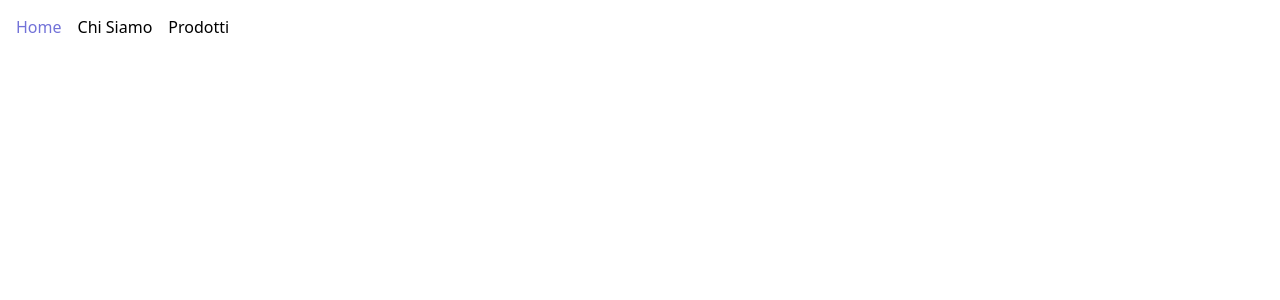
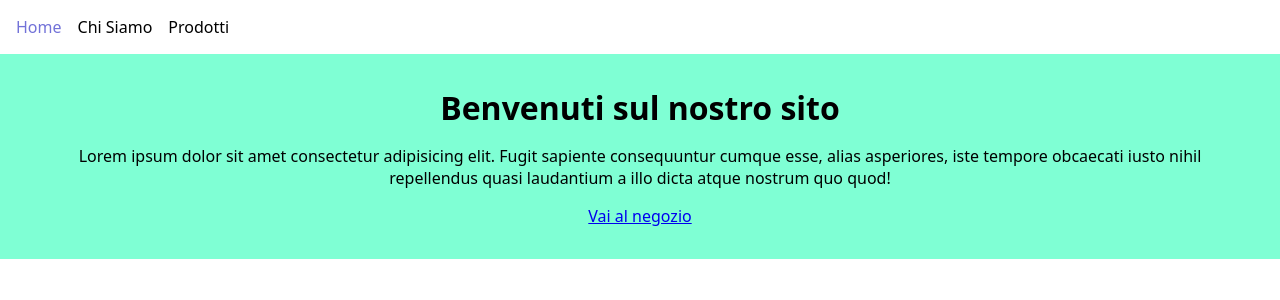
Before and after one commit to andrea-pugliatti/react-router, a React (Vite) app: page / in a window 1280 px wide. Shown: the top 300 px of the page. Built offline with nearby package versions, Linux system fonts and the light colour scheme.

Commit message:
Add jumbotron

```diff
--- a/src/index.css
+++ b/src/index.css
@@ -32,6 +32,16 @@ body {
 	}
 }
 
+.jumbotron {
+	text-align: center;
+	background-color: aquamarine;
+	padding: 2rem;
+
+	& > * + * {
+		margin: 1rem;
+	}
+}
+
 .navbar a.active {
 	color: rgb(114, 114, 216);
 }
--- a/src/pages/HomePage.jsx
+++ b/src/pages/HomePage.jsx
@@ -1,3 +1,18 @@
+import { Link } from "react-router-dom";
+
 export default function HomePage() {
-	return <></>;
+	return (
+		<main>
+			<div className="jumbotron">
+				<h1>Benvenuti sul nostro sito</h1>
+				<p>
+					Lorem ipsum dolor sit amet consectetur adipisicing elit. Fugit
+					sapiente consequuntur cumque esse, alias asperiores, iste tempore
+					obcaecati iusto nihil repellendus quasi laudantium a illo dicta atque
+					nostrum quo quod!
+				</p>
+				<Link to="/products">Vai al negozio</Link>
+			</div>
+		</main>
+	);
 }
--- a/src/pages/ProductsPage.jsx
+++ b/src/pages/ProductsPage.jsx
@@ -23,7 +23,6 @@ export default function ProductsPage() {
 		fetch(productsEndpoint)
 			.then((response) => response.json())
 			.then(setProducts)
-			.then(console.log)
 			.catch((error) => console.error(error));
 	};
 
```
